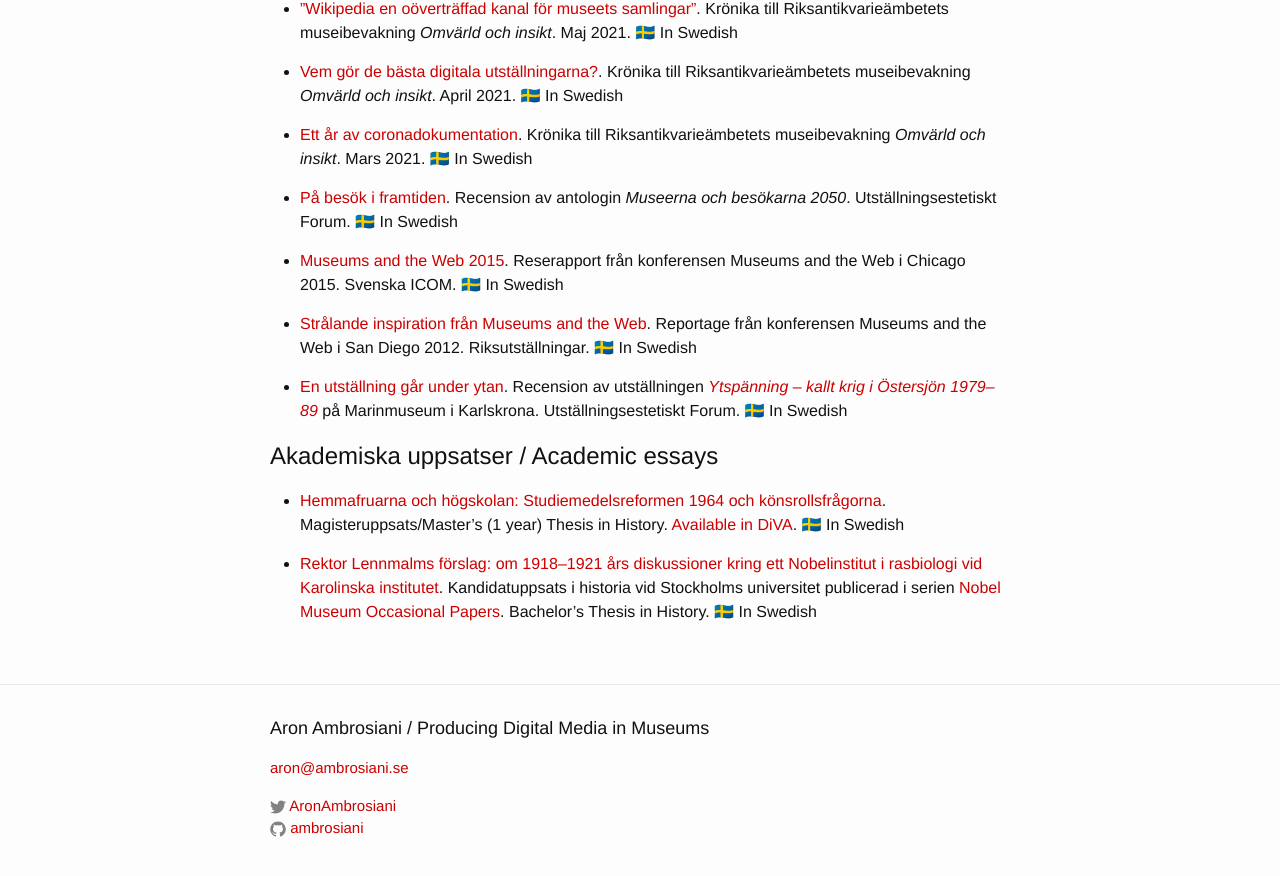
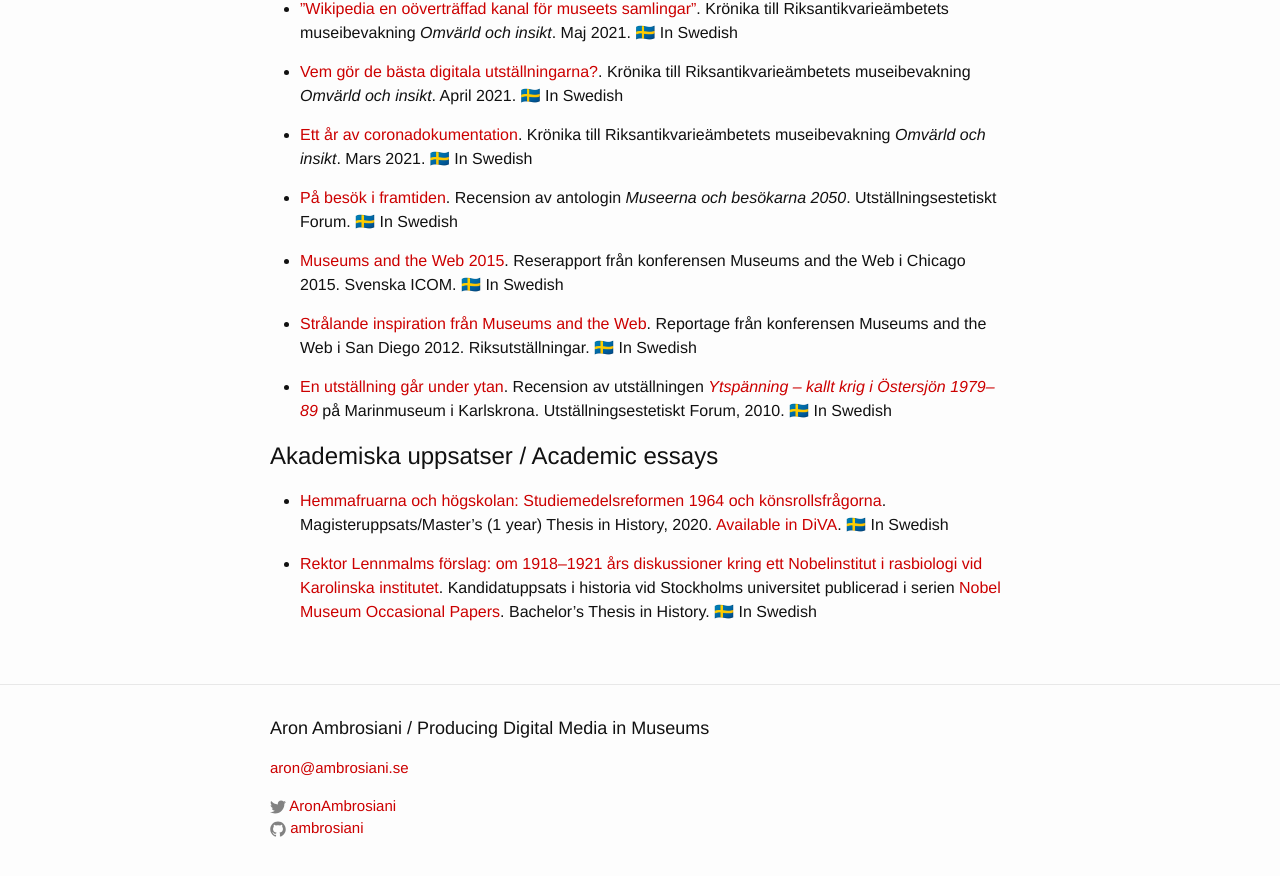
Before and after one commit to Ambrosiani/blogtest, a Jekyll site: the page built from publications.md, in a window 1280 px wide and 900 px high, scrolled down 941 px. Shown: the top 876 px of the window. Built offline with Jekyll 4.4.1, drawn with Linux system fonts in a browser that asks for light colours.

Commit message:
update links

```diff
--- a/publications.md
+++ b/publications.md
@@ -38,16 +38,16 @@ Published papers, editorials, reviews etc.
 
 * [Ett år av coronadokumentation](https://www.raa.se/omvarld-och-insikt/kronika-ett-ar-av-coronadokumentation/). Krönika till Riksantikvarieämbetets museibevakning *Omvärld och insikt*. Mars 2021. 🇸🇪 In Swedish
 
-* [På besök i framtiden](http://ueforum.se/litteratur/15-3litt1ru-bok.php). Recension av antologin *Museerna och besökarna 2050*. Utställningsestetiskt Forum. 🇸🇪 In Swedish
+* [På besök i framtiden](https://utstallningskritik.se/2015-3/pa-besok-i-framtiden/). Recension av antologin *Museerna och besökarna 2050*. Utställningsestetiskt Forum. 🇸🇪 In Swedish
 
 * [Museums and the Web 2015](http://icomsweden.se/wp-content/uploads/2011/01/Aron-Ambrosiani-Museums-and-the-Web-USA-2015.pdf). Reserapport från konferensen Museums and the Web i Chicago 2015. Svenska ICOM. 🇸🇪 In Swedish
 
-* [Strålande inspiration från Museums and the Web](https://www.riksutstallningar.se/content/spana/strålande-inspiration-från-museums-and-web). Reportage från konferensen Museums and the Web i San Diego 2012. Riksutställningar. 🇸🇪 In Swedish
+* [Strålande inspiration från Museums and the Web](https://web.archive.org/web/20121108025649/http://riksutstallningar.se/content/spana/strålande-inspiration-från-museums-and-web). Reportage från konferensen Museums and the Web i San Diego 2012. Riksutställningar. 🇸🇪 In Swedish
 
-* [En utställning går under ytan](http://www.ueforum.se/2005-2010/recensioner05-10/1009ytspanning.php). Recension av utställningen *[Ytspänning – kallt krig i Östersjön 1979–89](http://www.marinmuseum.se/sv/Utstallningar/Ytspanning-kalla-krigets-80-tal/)* på Marinmuseum i Karlskrona. Utställningsestetiskt Forum. 🇸🇪 In Swedish
+* [En utställning går under ytan](https://utstallningskritik.se/2010-5/en-utstallning-gar-under-ytan/). Recension av utställningen *[Ytspänning – kallt krig i Östersjön 1979–89](https://www.marinmuseum.se/utstallningar/ytspanning)* på Marinmuseum i Karlskrona. Utställningsestetiskt Forum, 2010. 🇸🇪 In Swedish
 
 # Akademiska uppsatser / Academic essays
 
-* [Hemmafruarna och högskolan: Studiemedelsreformen 1964 och könsrollsfrågorna](http://su.diva-portal.org/smash/get/diva2:1516712/FULLTEXT01.pdf). Magisteruppsats/Master’s (1 year) Thesis in History. [Available in DiVA](http://urn.kb.se/resolve?urn=urn:nbn:se:su:diva-188765). 🇸🇪 In Swedish
+* [Hemmafruarna och högskolan: Studiemedelsreformen 1964 och könsrollsfrågorna](http://su.diva-portal.org/smash/get/diva2:1516712/FULLTEXT01.pdf). Magisteruppsats/Master’s (1 year) Thesis in History, 2020. [Available in DiVA](http://urn.kb.se/resolve?urn=urn:nbn:se:su:diva-188765). 🇸🇪 In Swedish
 
-* [Rektor Lennmalms förslag: om 1918–1921 års diskussioner kring ett Nobelinstitut i rasbiologi vid Karolinska institutet](../assets/Rektor_Lennmalms_forslag.pdf). Kandidatuppsats i historia vid Stockholms universitet publicerad i serien [Nobel Museum Occasional Papers](http://www.nobelmuseum.se/sv/forskning/publikationer). Bachelor’s Thesis in History. 🇸🇪 In Swedish
+* [Rektor Lennmalms förslag: om 1918–1921 års diskussioner kring ett Nobelinstitut i rasbiologi vid Karolinska institutet](../assets/Rektor_Lennmalms_forslag.pdf). Kandidatuppsats i historia vid Stockholms universitet publicerad i serien [Nobel Museum Occasional Papers](https://web.archive.org/web/20170930112331/http://www.nobelmuseum.se/sv/forskning/publikationer). Bachelor’s Thesis in History. 🇸🇪 In Swedish
```
